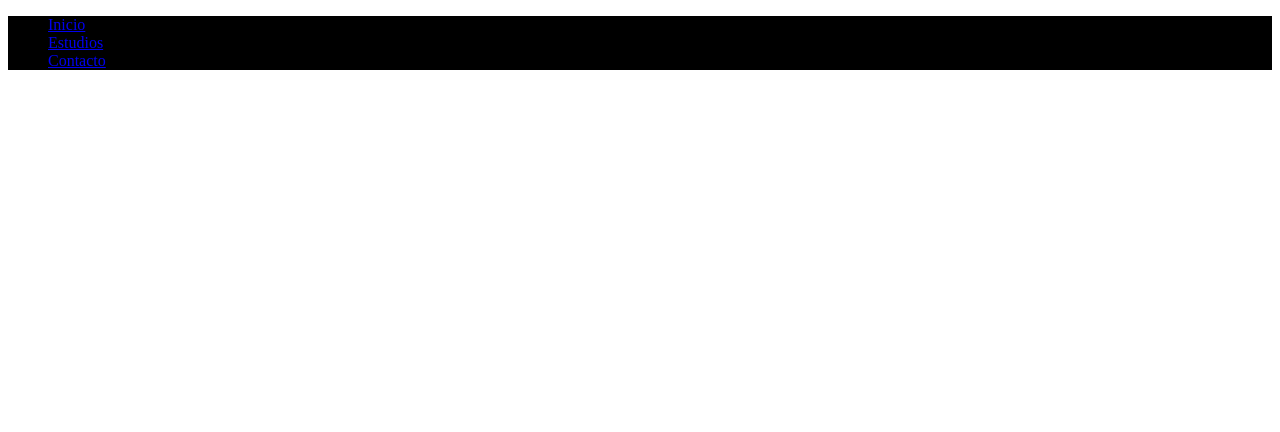
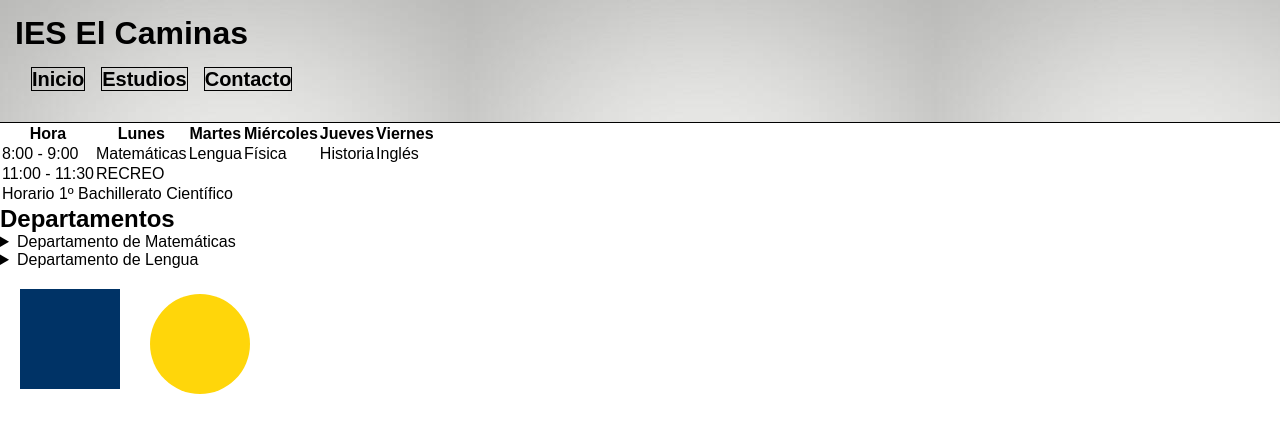
Before and after one commit to junfeng52/TrabajoHTMLCSS, a plain HTML site: page Estudios/estudios.html in a window 1280 px wide. Drawn offline with Linux system fonts and the light colour scheme.

Commit message:
segundo Comit

```diff
--- a/Contacto/contacto.css
+++ b/Contacto/contacto.css
@@ -0,0 +1,3 @@
+table tr:nth-child(even) {
+    background-color: #f2f2f2;
+}
--- a/Estudios/estudios.html
+++ b/Estudios/estudios.html
@@ -18,6 +18,7 @@
 </head>
 <body>
     <header id="header-principal">
+        <h1>IES El Caminas</h1>
         <nav id="navbar">
             <ul>
                 <li><a href="/index.html">Inicio</a></li>
@@ -26,5 +27,75 @@
             </ul>
         </nav>
     </header>
+    <main>
+        <table>
+            <thead>
+                <tr>
+                    <th>Hora</th>
+                    <th>Lunes</th>
+                    <th>Martes</th>
+                    <th>Miércoles</th>
+                    <th>Jueves</th>
+                    <th>Viernes</th>
+                </tr>
+            </thead>
+
+            <tbody>
+                <tr>
+                    <td>8:00 - 9:00</td>
+                    <td>Matemáticas</td>
+                    <td>Lengua</td>
+                    <td>Física</td>
+                    <td>Historia</td>
+                    <td>Inglés</td>
+                </tr>
+
+                <tr>
+                    <td>11:00 - 11:30</td>
+                    <td colspan="5">RECREO</td>
+                </tr>
+            </tbody>
+
+            <tfoot>
+                <tr>
+                    <td colspan="6">Horario 1º Bachillerato Científico</td>
+                </tr>
+            </tfoot>
+        </table>
+
+        <section>
+            <h2>Departamentos</h2>
+
+            <details>
+                <summary>Departamento de Matemáticas</summary>
+                <p>Profesores: Ana López, Carlos Ruiz</p>
+            </details>
+
+            <details>
+                <summary>Departamento de Lengua</summary>
+                <p>Profesores: Marta Sánchez, Luis Romero</p>
+            </details>
+        </section>
+
+        <canvas id="logoCanvas" width="300" height="150"></canvas>
+
+    </main>
+
+    <footer>
+
+    </footer>
+
+    <script>
+        const canvas = document.getElementById("logoCanvas");
+        const ctx = canvas.getContext("2d");
+
+        ctx.fillStyle = "#003366";
+        ctx.fillRect(20, 20, 100, 100);
+
+        ctx.fillStyle = "#ffd60a";
+        ctx.beginPath();
+        ctx.arc(200, 75, 50, 0, Math.PI * 2);
+        ctx.fill();
+    </script>
 </body>
 </html>
--- a/general.css
+++ b/general.css
@@ -1,7 +1,35 @@
-#header-principal {
-    background-color: black;
+* {
+    padding: 0px;
+    margin: 0px;
 }
 
-#navbar{
+body {
+    font-family: Arial, Helvetica, sans-serif;
+}
+
+#header-principal {
+    border-bottom: 1px solid black;
+    padding: 15px;
+    background-image: url("/img/backgound.jpg");
+    color: black;
+    font-weight: bold;
 
 }
+
+#navbar ul{
+    list-style: none;
+
+    display: flex;
+
+    gap: 1rem;
+    padding: 1rem;
+
+}
+
+#navbar ul li a{
+    font-size: 20px;
+
+    text-decoration: none;
+    color: black;
+    border: 1px solid black;
+}
--- a/style.css
+++ b/style.css
@@ -0,0 +1,11 @@
+main {
+    display: grid;
+    gap: 1rem;
+    padding: 1rem;
+}
+
+@media (min-width: 768px) {
+    main {
+        grid-template-columns: 3fr 1fr;
+    }
+}
```
Also changed, not shown: Contacto/contacto.html (+44 -0 lines), index.html (+33 -0 lines), img/backgound.jpg (added).
